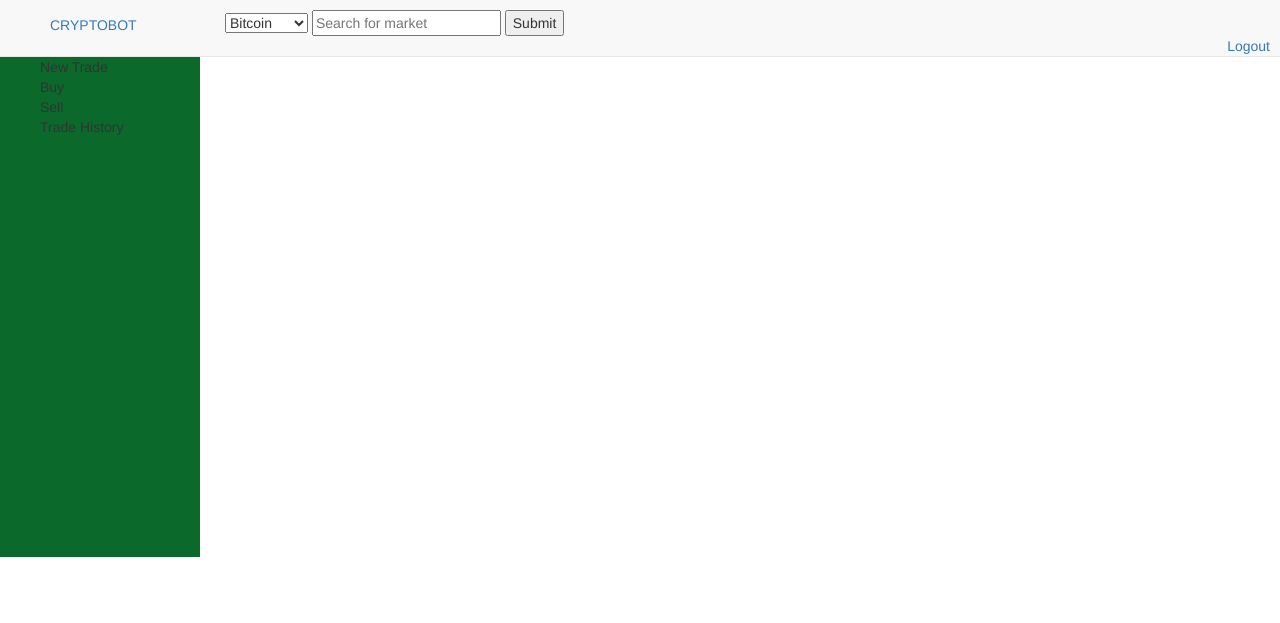
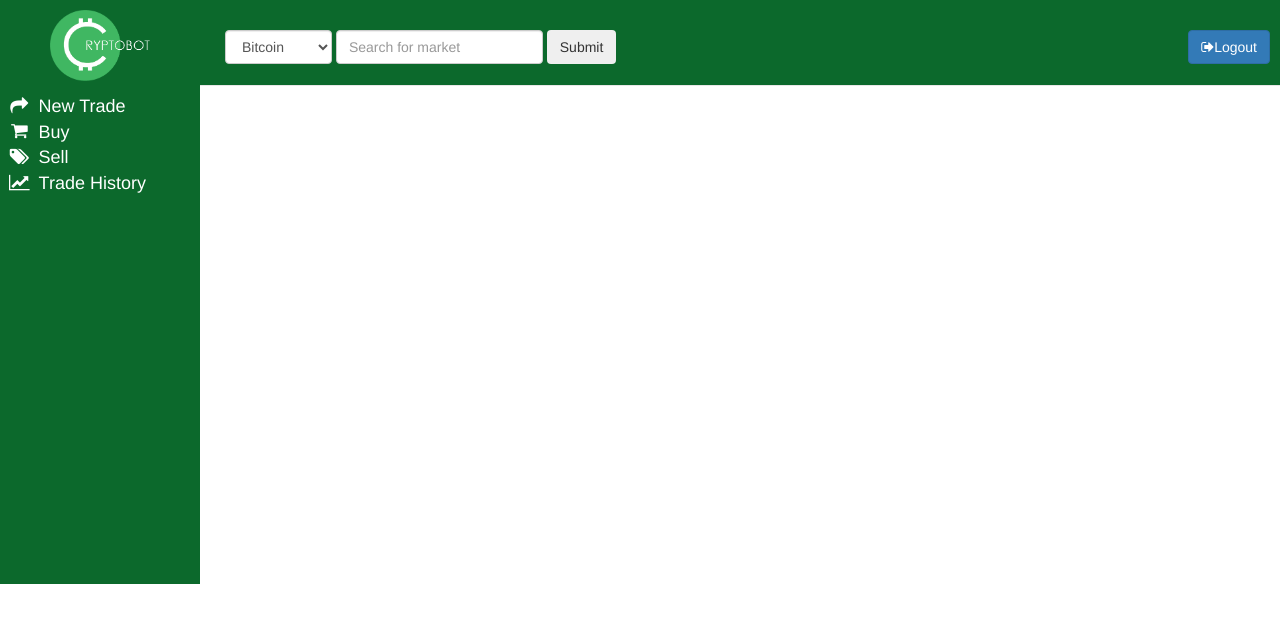
Before and after one commit to blakejoy/mock-crypto-bot, a Flask app: template app/templates/base.html in a window 1280 px wide. Shown: the top 623 px of the page. Run offline with Flask 2, Linux system fonts and the light colour scheme; the template is opened without the code that fills it, so the values that code supplies are empty; parts of the project's set-up code (start-up, migrations or seed data) failed here and were passed over; some libraries are stand-ins or nearby versions.

Commit message:
Added a logo and the Fontawesome library. Updated some of the UI also.

```diff
--- a/app/static/css/main.css
+++ b/app/static/css/main.css
@@ -10,36 +10,38 @@
 }
 
 .logo{
-    margin: 15px 0 0 50px;
+    margin: 10px 0 0 50px;
+    width: 100px;
     float:left;
+}
+
+.navbar-default{
+    background-color: #0c692c!important;
 }
 
 .navbar-right{
 margin-right: 10px!important;
+    margin-top: 30px!important;
 }
 
 .sidebar{
-    margin-top: 57px;
+    margin-top: 84px;
   width: 200px;
     height: 500px;
   position: absolute;
   z-index: 1;
   top: 0;
   background-color: #0c692c!important;
+}
+
+.sidebar-nav{
+    padding-top: 10px;
+    font-size: 18px;
+    color:white;
+}
 
 
-}
-
-.sidebar ul{
-    list-style: none;
-}
-
-.sidebar-header a{
-    color: white;
-    text-align: center;
-    padding-left: 50px;
-}
 
 #market-search{
-    margin: 10px 0 0 225px;
+    margin: 30px 0 0 225px;
 }
--- a/app/templates/base.html
+++ b/app/templates/base.html
@@ -6,6 +6,7 @@
     <link rel="stylesheet" href="./static/css/main.css?version=0.0.2">
     <link rel="stylesheet" href="https://cdn.datatables.net/1.10.16/css/jquery.dataTables.min.css">
     <link rel="stylesheet" href="https://maxcdn.bootstrapcdn.com/bootstrap/3.3.7/css/bootstrap.min.css" integrity="sha384-BVYiiSIFeK1dGmJRAkycuHAHRg32OmUcww7on3RYdg4Va+PmSTsz/K68vbdEjh4u" crossorigin="anonymous">
+    <link rel="stylesheet" href="https://cdnjs.cloudflare.com/ajax/libs/font-awesome/4.7.0/css/font-awesome.min.css">
 
 
 </head>
@@ -15,29 +16,29 @@
 
 <nav class="navbar navbar-default navbar-static-top" role="navigation">
     <div class="navbar-header">
-        <a class="logo" href="{{ url_for('home') }}">CRYPTOBOT</a>
+        <a href="/"><img class="logo" src="static/img/logo.png" href="{{ url_for('home') }}"></img></a>
     </div>
-
-    <form action="{{ url_for('search_markets') }}" method="post" id="market-search">
-      <select name="base">
+<div class="nav navbar-nav navbar-right">
+    <a href="{{ url_for('auth.logout') }}" class="btn btn-primary"><i class="fa fa-sign-out"></i>Logout</a>
+</div>
+    <form action="{{ url_for('search_markets') }}" method="post" class="form-inline" id="market-search">
+      <select name="base" class="form-control">
           <option value="BTC">Bitcoin</option>
           <option value="ETH">Ethereum</option>
           <option value="USDT">Tether</option>
       </select>
-<input type="text" placeholder="Search for market" name="market">
-<input type="submit">
+<input class='form-control' type="text" placeholder="Search for market" name="market">
+<input class="btn" type="submit">
 </form>
 
-<div class="nav navbar-right">
-    <a href="{{ url_for('auth.logout') }}">Logout</a>
-</div>
+
     <div class="navbar-default sidebar">
         <div class="sidebar-nav">
-            <ul>
-                <li>New Trade</li>
-                <li>Buy</li>
-                <li>Sell</li>
-                <li>Trade History</li>
+            <ul class="fa-ul">
+                <li><i class="fa-li fa fa-share"></i>New Trade</li>
+                <li><i class="fa-li fa fa-shopping-cart"></i>Buy</li>
+                <li><i class="fa-li fa fa-tags"></i>Sell</li>
+                <li><i class="fa-li fa fa-line-chart"></i>Trade History</li>
             </ul>
         </div>
     </div>
```
Also changed, not shown: app/static/img/logo.png (added).
